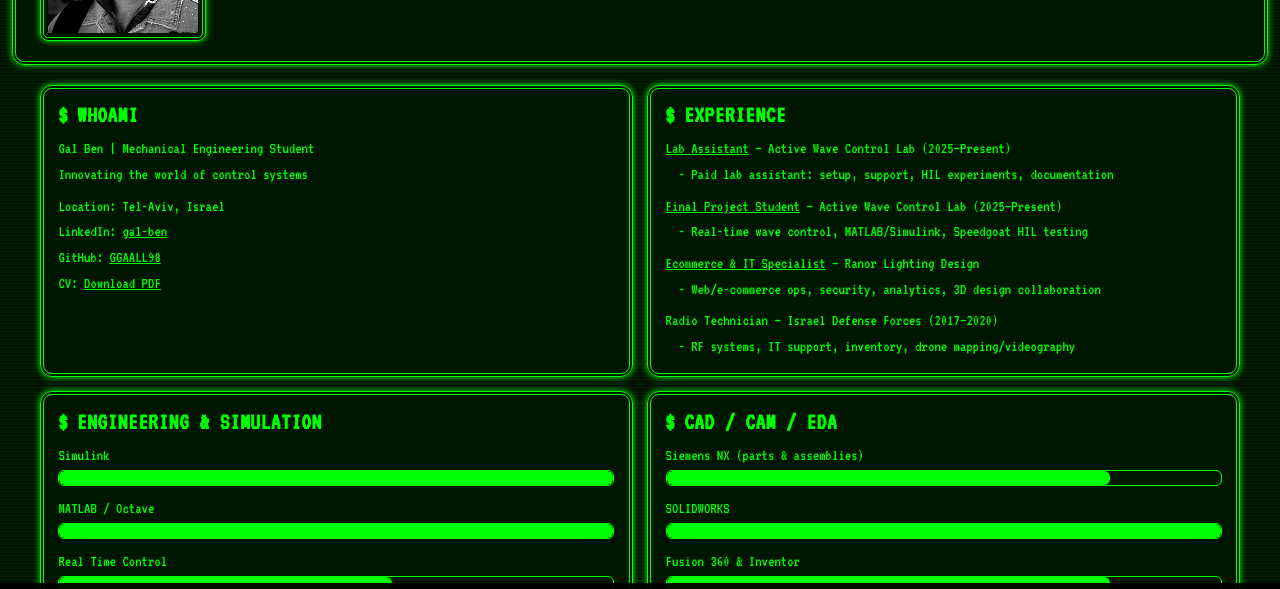
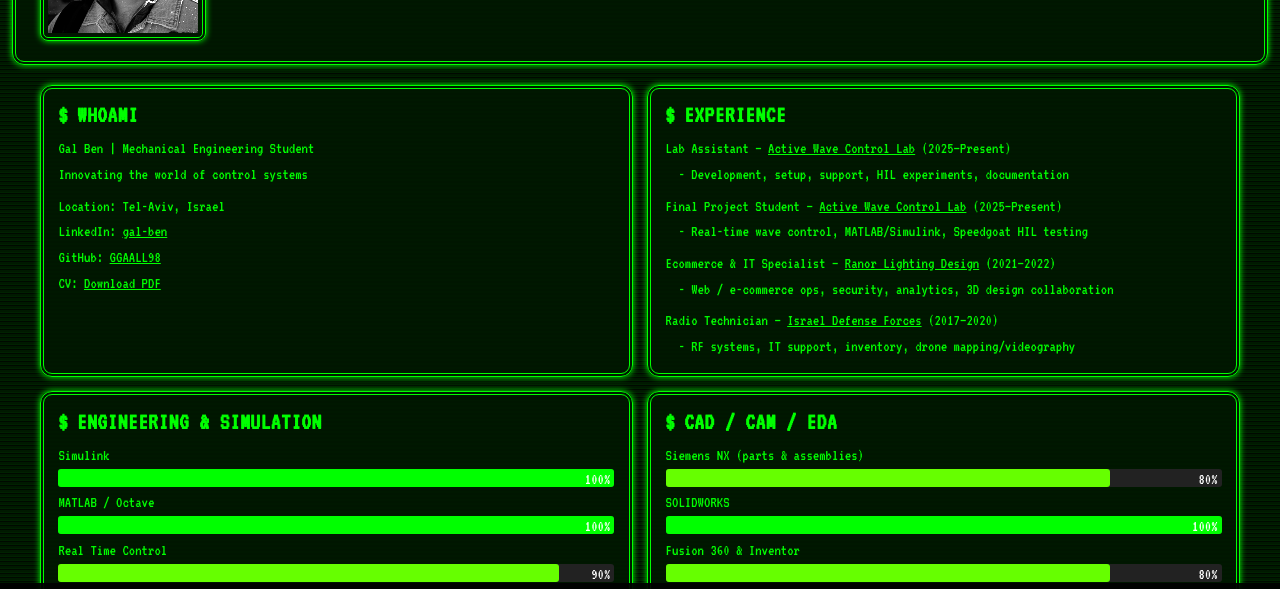
Before and after one commit to GGAALL98/GobyOS-2025, a plain HTML site: page index.html in a window 1280 px wide. Shown: the part 181-770 px from the top of the page. Drawn offline with Linux system fonts and the light colour scheme.

Commit message:
Improved the design and animations

```diff
--- a/app.js
+++ b/app.js
@@ -13,23 +13,23 @@ const content = {
   ],
 
 	experience: [
-    '<a href="https://www.active-wave-control-lab.com" target="_blank" rel="noopener noreferrer">Lab Assistant</a> — Active Wave Control Lab (2025–Present)',
-    '  - Paid lab assistant: setup, support, HIL experiments, documentation',
+	  'Lab Assistant — <a href="https://www.active-wave-control-lab.com" target="_blank" rel="noopener noreferrer">Active Wave Control Lab</a> (2025–Present)',
+	  '  - Development, setup, support, HIL experiments, documentation',
 	  '',
-    '<a href="https://www.active-wave-control-lab.com" target="_blank" rel="noopener noreferrer">Final Project Student</a> — Active Wave Control Lab (2025–Present)',
+	  'Final Project Student — <a href="https://www.active-wave-control-lab.com" target="_blank" rel="noopener noreferrer">Active Wave Control Lab</a> (2025–Present)',
 	  '  - Real-time wave control, MATLAB/Simulink, Speedgoat HIL testing',
 	  '',
-    '<a href="https://ranor-lighting.com/" target="_blank" rel="noopener noreferrer">Ecommerce & IT Specialist</a> — Ranor Lighting Design',
-    '  - Web/e-commerce ops, security, analytics, 3D design collaboration',
+	  'Ecommerce & IT Specialist — <a href="https://ranor-lighting.com/" target="_blank" rel="noopener noreferrer">Ranor Lighting Design</a> (2021–2022)',
+	  '  - Web / e-commerce ops, security, analytics, 3D design collaboration',
 	  '',
-    'Radio Technician — Israel Defense Forces (2017–2020)',
+	  'Radio Technician — <a href="https://www.idf.il/en/" target="_blank" rel="noopener noreferrer">Israel Defense Forces</a> (2017–2020)',
 	  '  - RF systems, IT support, inventory, drone mapping/videography'
 	],
 
   engineering: [
     { label: 'Simulink', value: 100 },
     { label: 'MATLAB / Octave', value: 100 },
-    { label: 'Real Time Control', value: 60 },
+    { label: 'Real Time Control', value: 90 },
     { label: 'Julia', value: 80 },
     { label: 'Maxima', value: 100 }
   ],
@@ -106,25 +106,45 @@ function typeLine(panelEl, lines, index = 0, charIndex = 0) {
 
 	  const barContainer = document.createElement('div');
 	  barContainer.className = 'progress-bar-container';
+
 	  const bar = document.createElement('div');
 	  bar.className = 'progress-bar';
 	  barContainer.appendChild(bar);
+
+	  const percentLabel = document.createElement('span');
+	  percentLabel.className = 'progress-percent';
+	  percentLabel.textContent = '0%';
+	  barContainer.appendChild(percentLabel);
+
 	  div.appendChild(barContainer);
 
-    // clamp target to [0,100]
 	  const target = Math.max(0, Math.min(100, current.value));
-    // duration derived from PROGRESS_MS_PER_PERCENT
 	  const duration = Math.max(60, Math.round(target * PROGRESS_MS_PER_PERCENT));
 
-    // Inline transition override — smooth linear fill
 	  bar.style.transition = `width ${duration}ms linear`;
-    // Force layout + tiny delay so transition applies
+
+	  const colors = ['#f00', '#f60', '#ff0', '#6f0', '#0f0']; // red to yellow to green
+
 	  requestAnimationFrame(() => {
-      // another micro-delay to be safe across browsers
 	    setTimeout(() => { bar.style.width = target + '%'; }, 8);
+
+	    // Animate percentage + color
+	    let start = null;
+	    function step(ts) {
+	      if (!start) start = ts;
+	      const progress = Math.min((ts - start) / duration, 1);
+	      const perc = Math.round(progress * target);
+	      percentLabel.textContent = perc + '%';
+
+	      // Map percentage to palette index
+	      const colorIndex = Math.floor(perc / 100 * (colors.length - 1));
+	      bar.style.background = colors[colorIndex];
+
+	      if (progress < 1) requestAnimationFrame(step);
+	    }
+	    requestAnimationFrame(step);
 	  });
 
-    // Move on after animation + small buffer
 	  setTimeout(() => typeLine(panelEl, lines, index + 1, 0), duration + 60);
 	  return;
 	}
--- a/styles.css
+++ b/styles.css
@@ -72,7 +72,7 @@ a:hover { text-decoration:none; }
 .hero h1 { margin:0; font-size:2.1rem; }
 .hero p { margin:.25rem 0 0 0; font-size:1.05rem; }
 .nav-links{ margin-top:.5rem; }
-.nav-links a{ margin:0 .5rem; }
+/*.nav-links a{ margin:0 .5rem; }*/
 
 /* Panels grid */
 .container {
@@ -117,23 +117,28 @@ a:hover { text-decoration:none; }
 /* Console text */
 .console-line { margin:.18rem 0; white-space:pre-wrap; line-height:1.25; font-size:1.15Srem; }
 
-/* Progress bar */
 .progress-bar-container {
-  width:100%;
-  border:1px solid var(--green);
-  border-radius:6px;
-  height:1rem;
-  margin:.35rem 0;
-  background:transparent;
-  box-sizing:border-box;
-  overflow:hidden;
+    position: relative;
+    width: 100%;
+    height: 18px;
+    background: #222;
+    margin-top: 4px;
+    border-radius: 3px;
 }
+
 .progress-bar {
-  height:100%;
-  width:0%;
-  background:var(--green);
-  transition:width .08s linear;
-  border-radius:6px;
+    height: 100%;
+    background: #0f0;
+    width: 0%;
+    border-radius: 3px;
+}
+
+.progress-percent {
+    position: absolute;
+    right: 4px;
+    top: 0;
+    font-size: 16px;
+    color: #fff;
 }
 
 /* Countdown */
```
Lines whose indentation alone changed are shown as unchanged.
